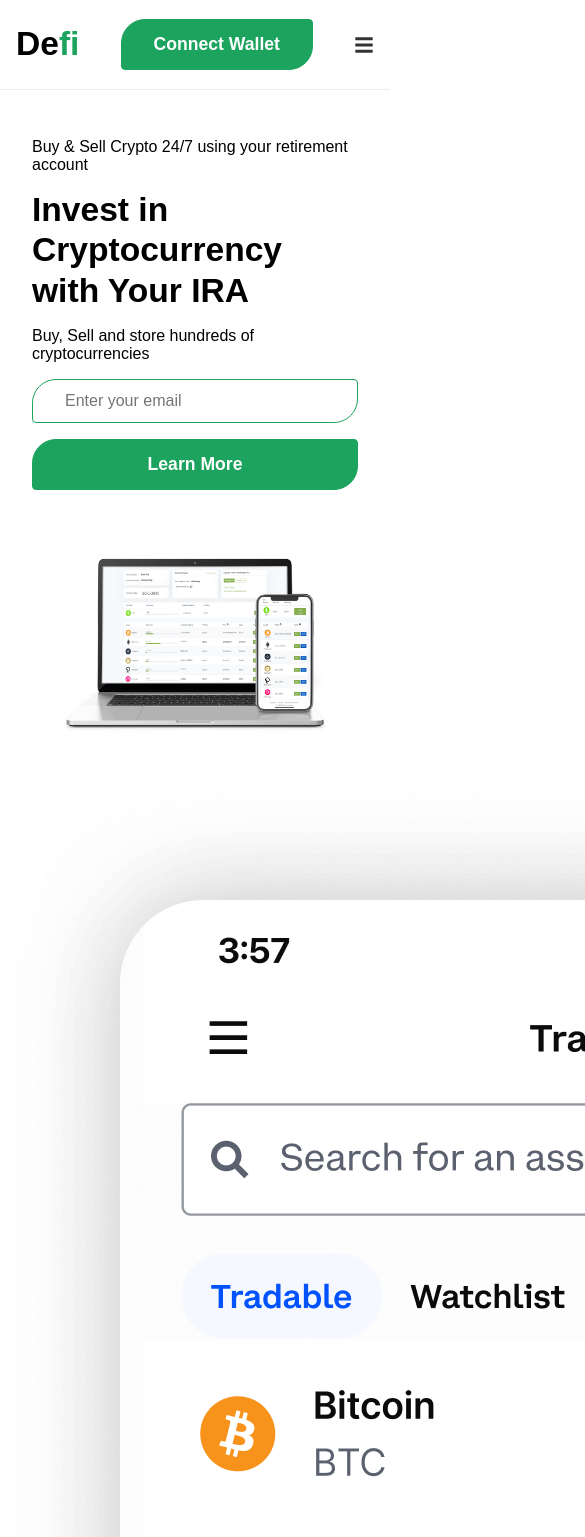
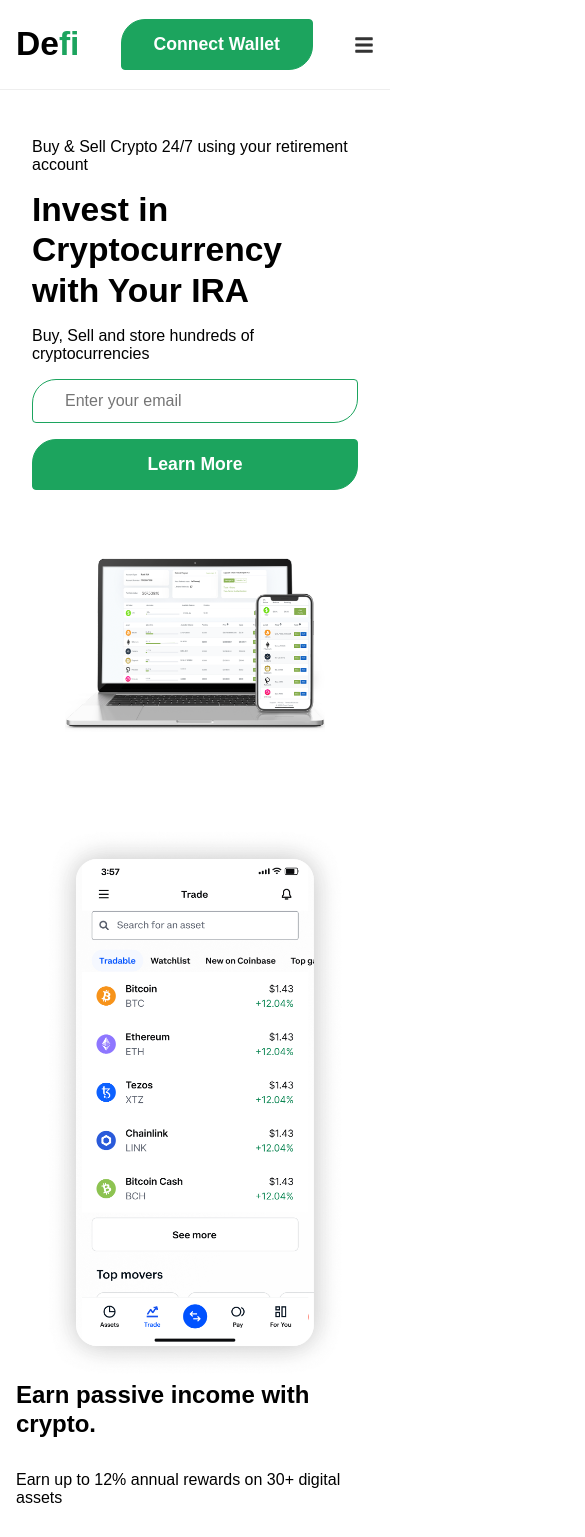
Before and after one commit to EvgeniyKucheryavenko/React-JS-website, a React (Create React App) app: page / in a window 390 px wide. Shown: the top 1537 px of the page, 585 px wide, since content can reach past the window. Built offline with nearby package versions, Linux system fonts and the light colour scheme; no server answers.

Commit message:
added components Footer

```diff
--- a/src/App.jsx
+++ b/src/App.jsx
@@ -3,6 +3,7 @@
 import Hero from "./components/Hero";
 import Featured from "./components/Featured";
 import Signup from "./components/Signup";
+import Footer from './components/Footer';
 
 const App = () => {
     return (
@@ -11,6 +12,7 @@
             <Hero/>
             <Featured/>
             <Signup/>
+            <Footer/>
         </>
     );
 };
--- /dev/null
+++ b/src/components/Footer.jsx
@@ -0,0 +1,13 @@
+import React from 'react';
+import './Footer.css';
+import {FaFacebook, FaGithub, FaLinkedin, FaTwitter} from "react-icons/all";
+
+const Footer = () => {
+    return (
+        <div className="footer">
+
+        </div>
+    );
+};
+
+export default Footer;
--- a/src/components/Signup.css
+++ b/src/components/Signup.css
@@ -3,6 +3,26 @@
     grid-template-columns: repeat(2, 1fr);
     justify-content: center;
     align-self: center;
-
+    padding: 3rem 1rem;
+}
+.signup .left {
+    text-align: center;
 
 }
+.signup img {
+    width: 300px;
+}
+.signup img:hover {
+    transform: scale(1.1);
+    transition: 0.5s ease-in-out;
+}
+.signup .right p{
+    margin: 2rem 0;
+}
+
+@media screen and (max-width: 940px){
+    .signup .container {
+        grid-template-columns: 1fr;
+    }
+
+}
--- a/src/components/Signup.jsx
+++ b/src/components/Signup.jsx
@@ -5,13 +5,11 @@
 const Signup = () => {
     return (
         <div className="signup">
-            <div className="conatiner">
-                {/*left*/}
-                <div className="left">
+            <div className="container">
+                 <div className="left">
                     <img src={Crypto} alt="images crypto"/>
                 </div>
-                {/*right*/}
-                <div className="right">
+                 <div className="right">
                     <h2>Earn passive income with crypto. </h2>
                     <p>Earn up to 12% annual rewards on 30+ digital assets</p>
                     <div className="input-container">
```
Also changed, not shown: src/components/Footer.css (added).
